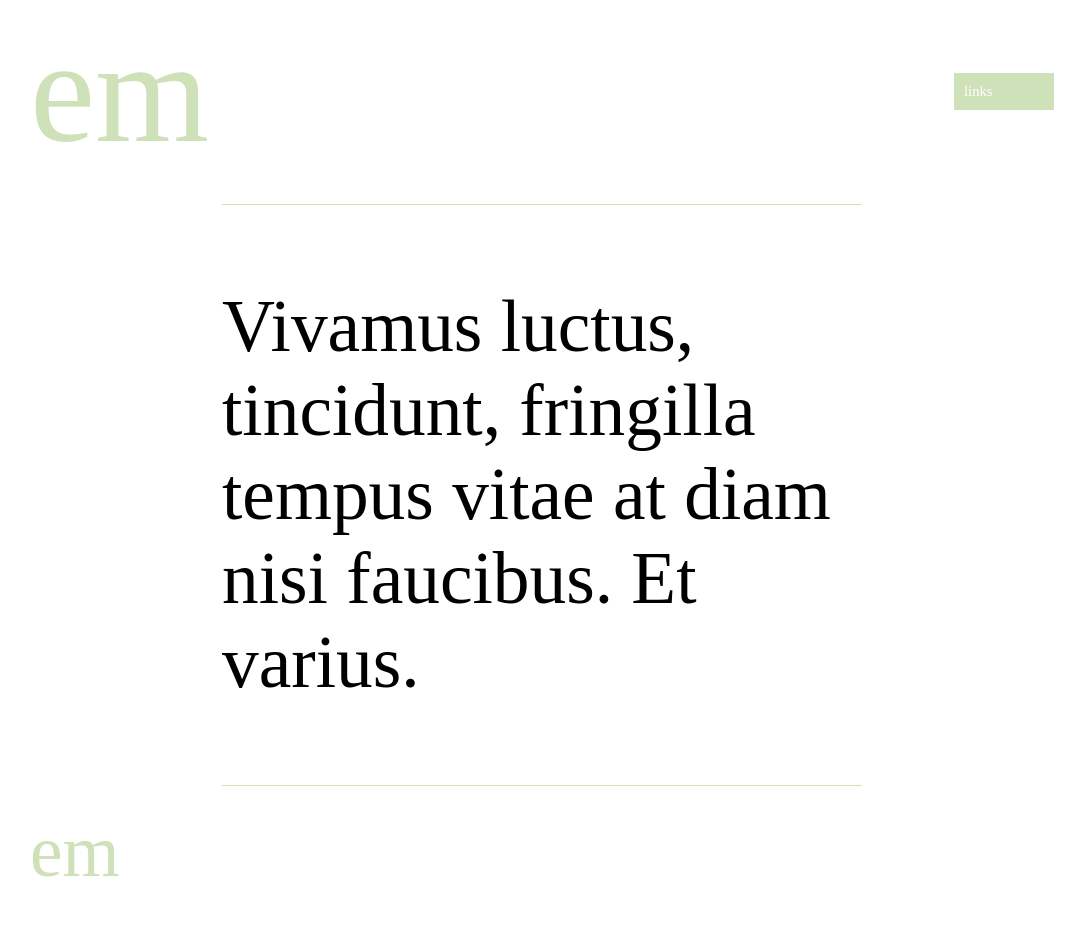
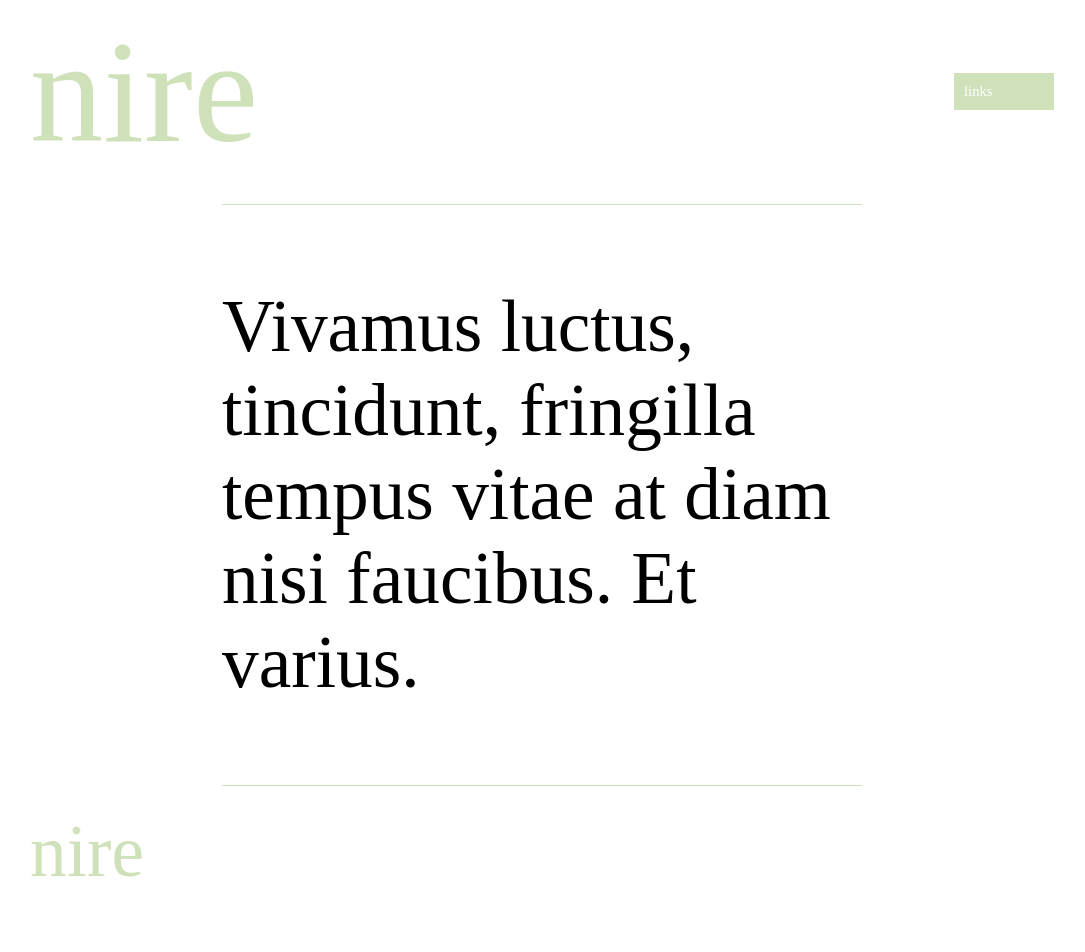
Before and after one commit to niruh/nire.github.io, a plain HTML site: page index.html in a window 1280 px wide. Shown: the top 952 px of the page, without its empty margins (98-1183 px from the left). Drawn offline with Linux system fonts and the light colour scheme.

Commit message:
just in case

```diff
--- a/index.html
+++ b/index.html
@@ -10,7 +10,7 @@
 
     <div class="landing wrapper">
       <header>
-        <div class="title">em</div>
+        <div class="title">nire</div>
 
         <div class="nav">
           <span class="click">links</span>
@@ -37,7 +37,7 @@ Vivamus luctus, tincidunt, fringilla tempus vitae at diam nisi faucibus. Et vari
 
       <div class="hdr">
         <div class="title">
-          em
+          nire
         </div>
 
       </div>
```
